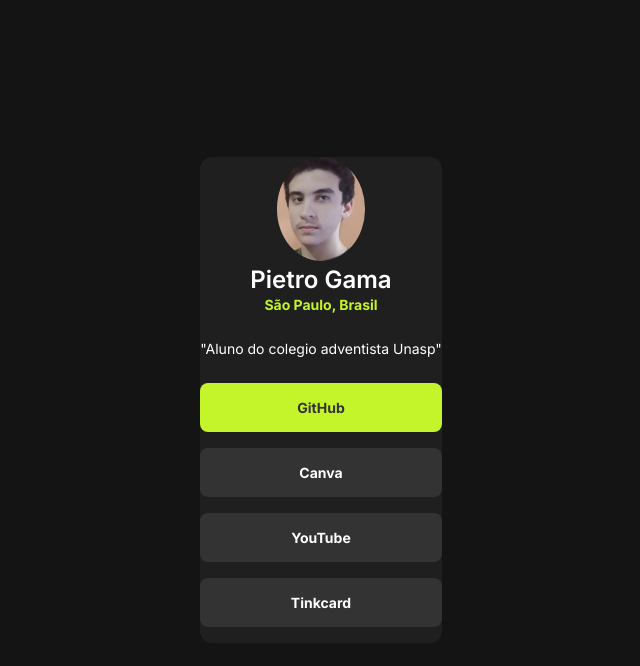
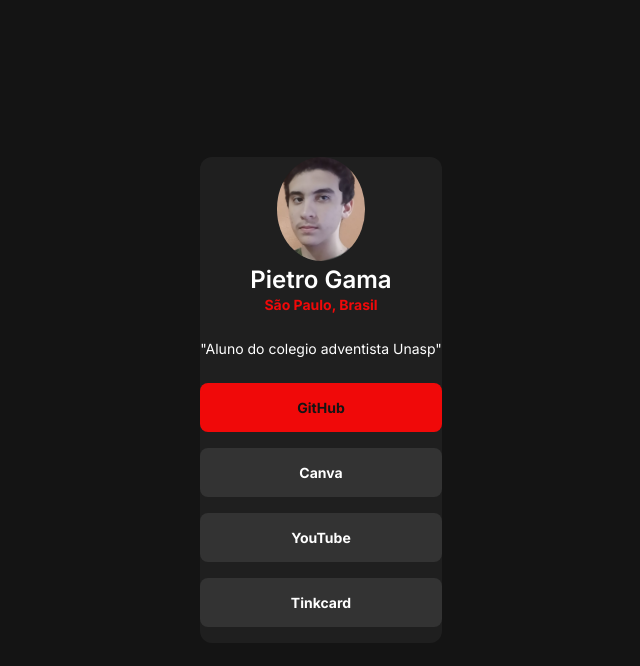
Before and after one commit to PietroGiftHub/link-tree, a plain HTML site: page index.html in a window 1280 px wide. In both pictures the pointer is over the link "GitHub". Shown: the whole page, without its empty margins (319-959 px from the left). Drawn offline with Linux system fonts and the light colour scheme.

Commit message:
commit atualizado

```diff
--- a/style.css
+++ b/style.css
@@ -11,7 +11,7 @@
     --black: #141414;
     --dark-grey: #1f1f1f;
 --white: #fff;
---neon-green: #c4f42a;
+--red: #f00909;
 --grey: #333;
 }
 
@@ -43,7 +43,7 @@
 }
 strong{
     font-size: 14px;
-    color: var(--neon-green);
+    color: var(--red);
     font-weight: 150%;
 }
 p{
@@ -64,7 +64,7 @@
 }
 
 a:hover{
-    background-color: var(--neon-green);
-    color: var(--grey);
+    background-color: var(--red);
+    color: var(--black);
     transition: 0.6s;
 }
```
